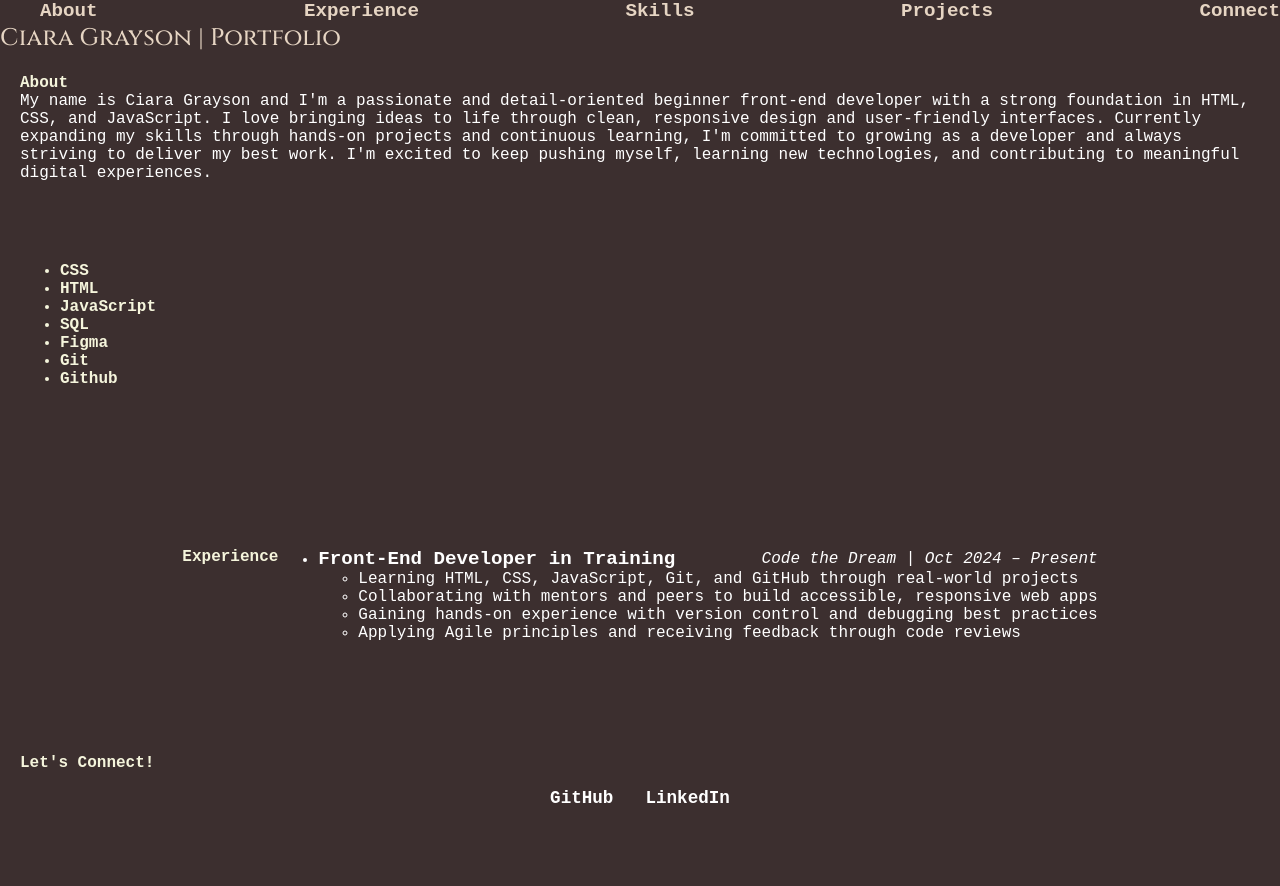
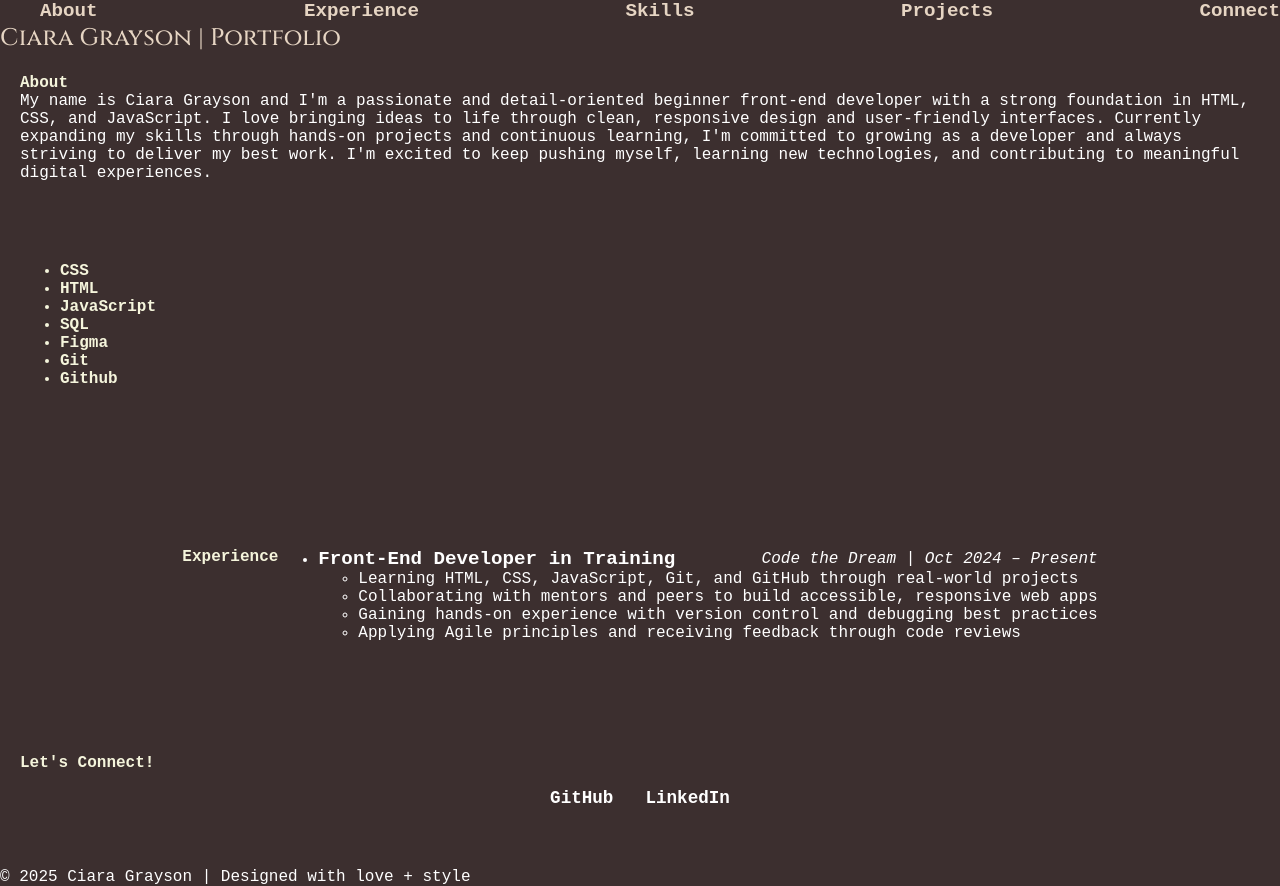
Before and after one commit to ciaragray/ciaragrayson_kepler2025, a plain HTML site: page index.html in a window 1280 px wide. Drawn offline with Linux system fonts and the light colour scheme; a script that the page names is missing.

Commit message:
added footer and closing HTML tag

```diff
--- a/index.html
+++ b/index.html
@@ -78,4 +78,8 @@
       </div>
     </section>
   </section>
+  <footer>
+    &copy; 2025 Ciara Grayson | Designed with love + style
+  </footer>
 </body>
+</html>
```
